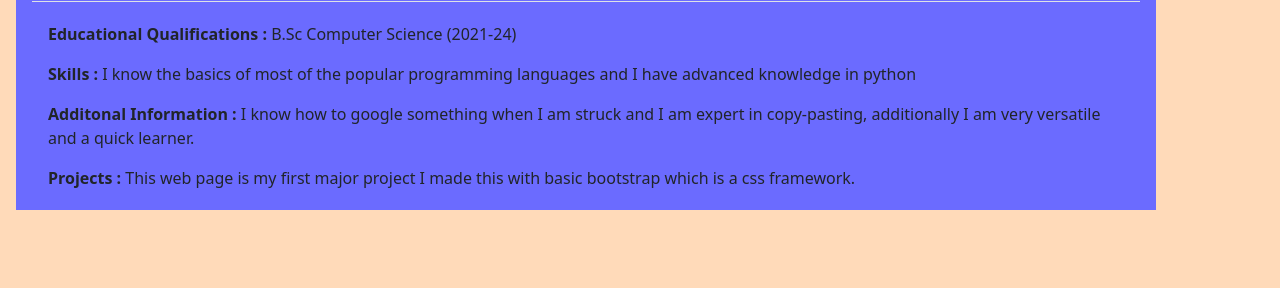
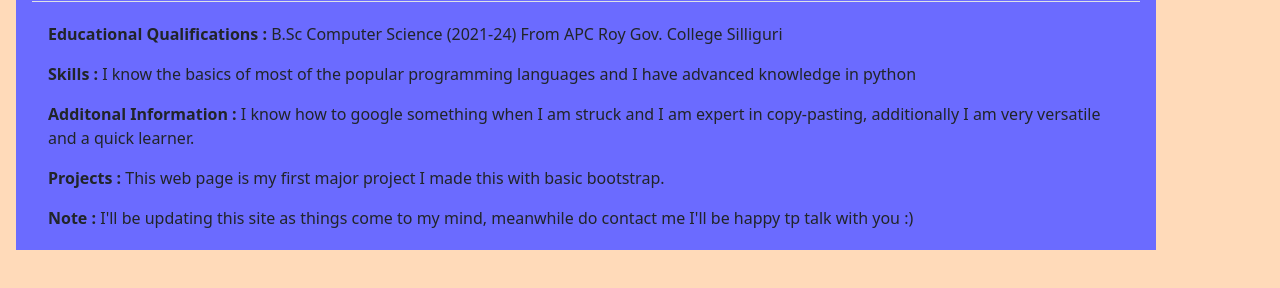
Before and after one commit to stabgoblin/aboutme, a plain HTML site: page index.htm in a window 1280 px wide. Shown: the part 368-656 px from the top of the page. Drawn offline with nearby package versions, Linux system fonts and the light colour scheme.

Commit message:
Added some extra info

```diff
--- a/index.htm
+++ b/index.htm
@@ -11,7 +11,7 @@
     <body style="background-color: peachpuff;">
         <div class="container m-3 p-0" style="background-color: hsl(240, 100%, 71%);">
             <div class="row m-3 p-1 border-bottom">
-                <a href="https://www.instagram.com/stabgoblin/" class="col">
+                <a href="https://www.instagram.com/stabgoblin/" target="_blank" class="col">
                     <img src="me.jpg" class="img-fluid" alt="me" style="width: 100%; max-height: auto;">
                 </a>
                 <div class="col fs-3 fw-bold">
@@ -25,10 +25,11 @@
             </div>
             <div class="row m-3 p-1">
                 <div class="">
-                    <p><strong>Educational Qualifications : </strong>B.Sc Computer Science (2021-24)</p>
+                    <p><strong>Educational Qualifications : </strong>B.Sc Computer Science (2021-24) From APC Roy Gov. College Silliguri</p>
                     <p><strong>Skills : </strong>I know the basics of most of the popular programming languages and I have advanced knowledge in python</p>
                     <p><strong> Additonal Information : </strong>I know how to google something when I am struck and I am expert in copy-pasting, additionally I am very versatile and a quick learner.</p>
-                    <p><strong> Projects : </strong>This web page is my first major project I made this with basic bootstrap which is a css framework.</p>
+                    <p><strong> Projects : </strong>This web page is my first major project I made this with basic bootstrap.</p>
+                    <p><strong> Note : </strong>I'll be updating this site as things come to my mind, meanwhile do contact me I'll be happy tp talk with you :)</p>
                 </div>
             </div>
         </div>
```
